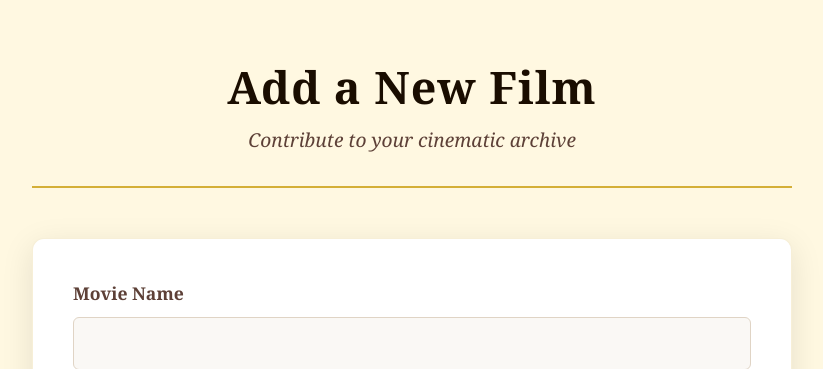
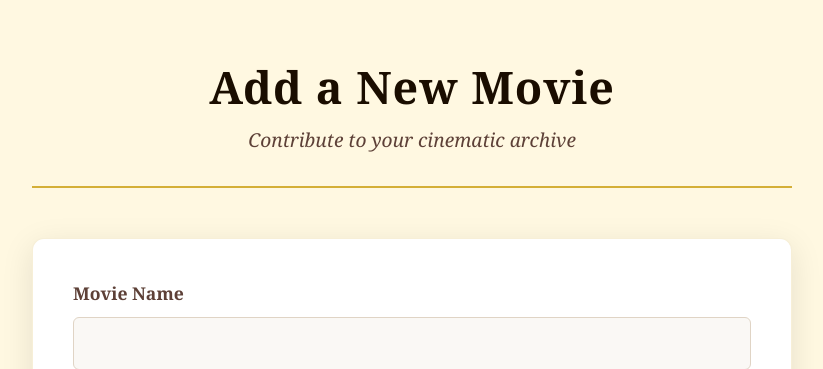
Before and after one commit to NithanthHarsha/movie-project, a Django app: page /add-movie/ in a window 1280 px wide. Shown: the part 64-433 px from the top of the page, without its empty margins (228-1051 px from the left). Run offline with Django 5.2, Linux system fonts and the light colour scheme; the visitor is signed in with stand-in values (Sample User, id 1).

Commit message:
New heading for add-movies.html page

```diff
--- a/templates/add-movies.html
+++ b/templates/add-movies.html
@@ -4,7 +4,7 @@
 <div class="add-form-wrapper">
   <div class="add-form-main">
     <header class="add-form-header">
-      <h1 class="add-form-title">Add a New Film</h1>
+      <h1 class="add-form-title">Add a New Movie</h1>
       <p class="add-form-subtitle">Contribute to your cinematic archive</p>
     </header>
 
```
